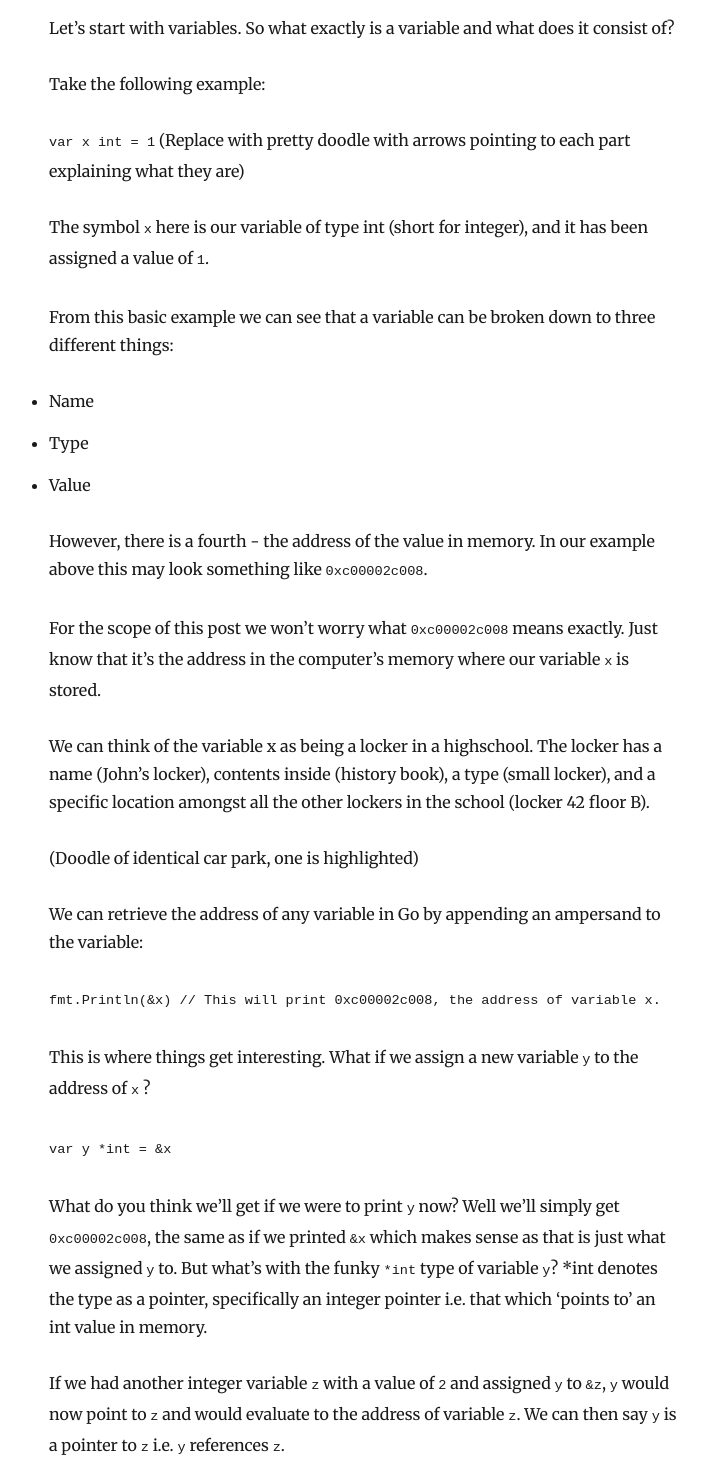
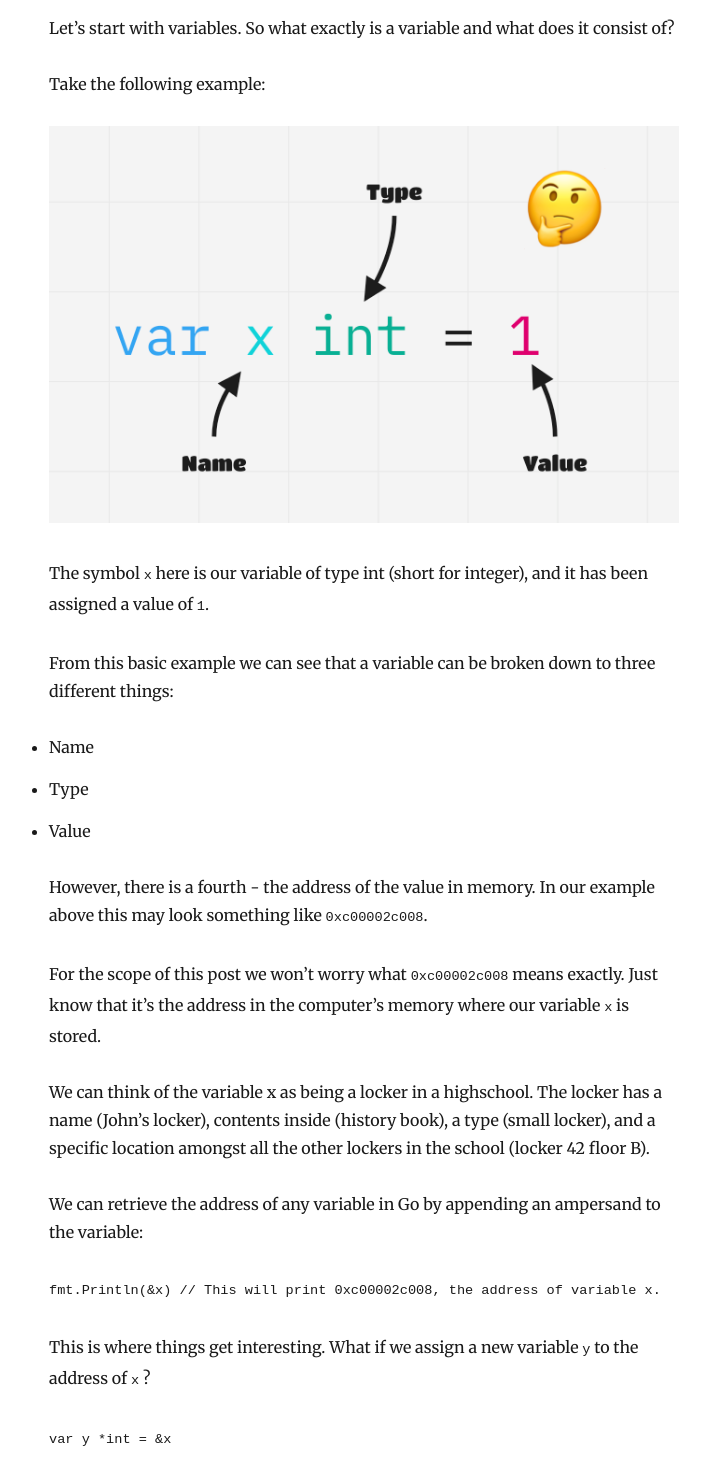
Before and after one commit to conr/blog, a Gatsby site: page /go-pointers-explained/ in a window 1280 px wide. Shown: the part 380-1845 px from the top of the page, without its empty margins (276-986 px from the left). Built offline with nearby package versions, Linux system fonts and the light colour scheme; Gatsby itself is replaced by a stand-in of ours; some packages are replaced by stand-ins of ours.

Commit message:
Diagrams for go pointer post

```diff
--- a/content/blog/go-pointers-explained/index.md
+++ b/content/blog/go-pointers-explained/index.md
@@ -11,7 +11,7 @@ Let’s start with variables. So what exactly is a variable and what does it con
 
 Take the following example:
 
-`var x int = 1` (Replace with pretty doodle with arrows pointing to each part explaining what they are)
+![var](1.png "var x int = 1")
 
 The symbol `x` here is our variable of type int (short for integer), and it has been assigned a value of `1`.
 
@@ -26,8 +26,6 @@ For the scope of this post we won’t worry what `0xc00002c008` means exactly. J
 
 We can think of the variable x as being a locker in a highschool. The locker has a name (John’s locker), contents inside (history book), a type (small locker), and a specific location amongst all the other lockers in the school (locker 42 floor B).
 
-(Doodle of identical car park, one is highlighted)
-
 We can retrieve the address of any variable in Go by appending an ampersand to the variable:
 
 `fmt.Println(&x) // This will print 0xc00002c008, the address of variable x.`
@@ -36,7 +34,7 @@ This is where things get interesting. What if we assign a new variable `y` to th
 
 `var y *int = &x`
 
-What do you think we’ll get if we were to print `y` now? Well we’ll simply get `0xc00002c008`, the same as if we printed `&x` which makes sense as that is just what we assigned `y` to. But what’s with the funky `*int` type of variable `y`? *int denotes the type as a pointer, specifically an integer pointer i.e. that which ‘points to’ an int value in memory.
+What do you think we’ll get if we were to print `y` now? Well we’ll simply get `0xc00002c008`, the same as if we printed `&x` which makes sense as that is just what we assigned `y` to. But what’s with the funky `*int` type of variable `y`? `*int` denotes the type as a pointer, specifically an integer pointer i.e. that which ‘points to’ an int value in memory.
 
 If we had another integer variable `z` with a value of `2` and assigned `y` to `&z`, `y` would now point to `z` and would evaluate to the address of variable `z`. We can then say `y` is a pointer to `z` i.e. `y` references `z`.
 
@@ -76,6 +74,8 @@ func zeroInt(val int) {
 So what do you think this program will print? `0` or `1`? The answer is `1` and we’ll see why in a moment.
 
 Before we explain why, know that when this program starts, it will start a goroutine which roughly translates to an independent path of execution in our program (a single thread essentially). Each goroutine will get its own stack of available memory and with each function call, a new frame will be added to that stack.
+
+![stack](2.png "stack")
 
 So when this program runs, a frame will be added when `main()` is called and another when `zeroInt` is called. Each frame is isolated from the other meaning that they cannot interact with what is outside of itself. This has the benefits of safety as variables between frames won’t end up getting changed unexpectedly. When we call `zeroInt(x)` we’re not actually passing `x` to the function; we’re making _a copy_ of `x` and then setting that copy to `0`. This is why our program prints out `1` instead of `0`. We never changed `x`, only the copy of it. The downsides of this are that we’re using up more space on the stack, and cannot mutate the actual variable we want to mutate between function calls. Note that each goroutine has limited stack space. Use too much and you’ll get a nasty error - stack overflow.
 
```
Also changed, not shown: content/blog/go-pointers-explained/1.png (added), content/blog/go-pointers-explained/2.png (added).
